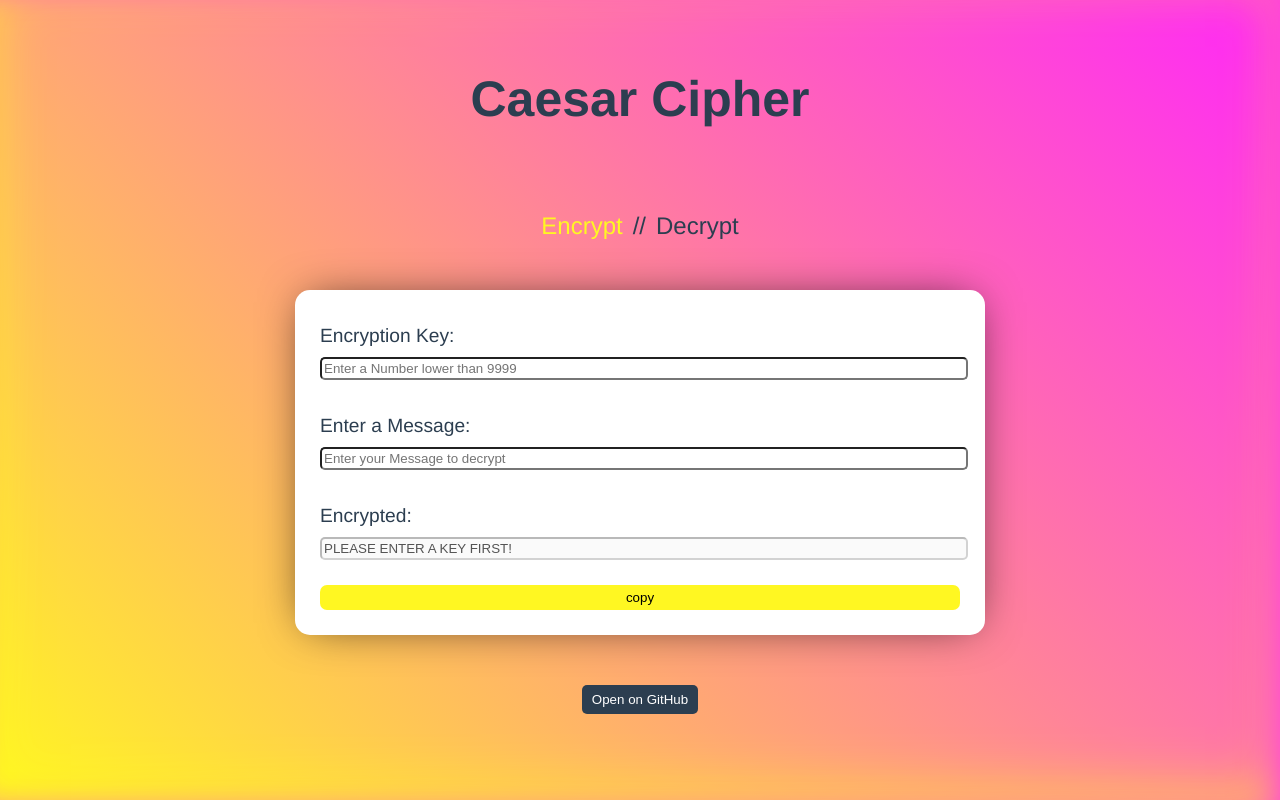
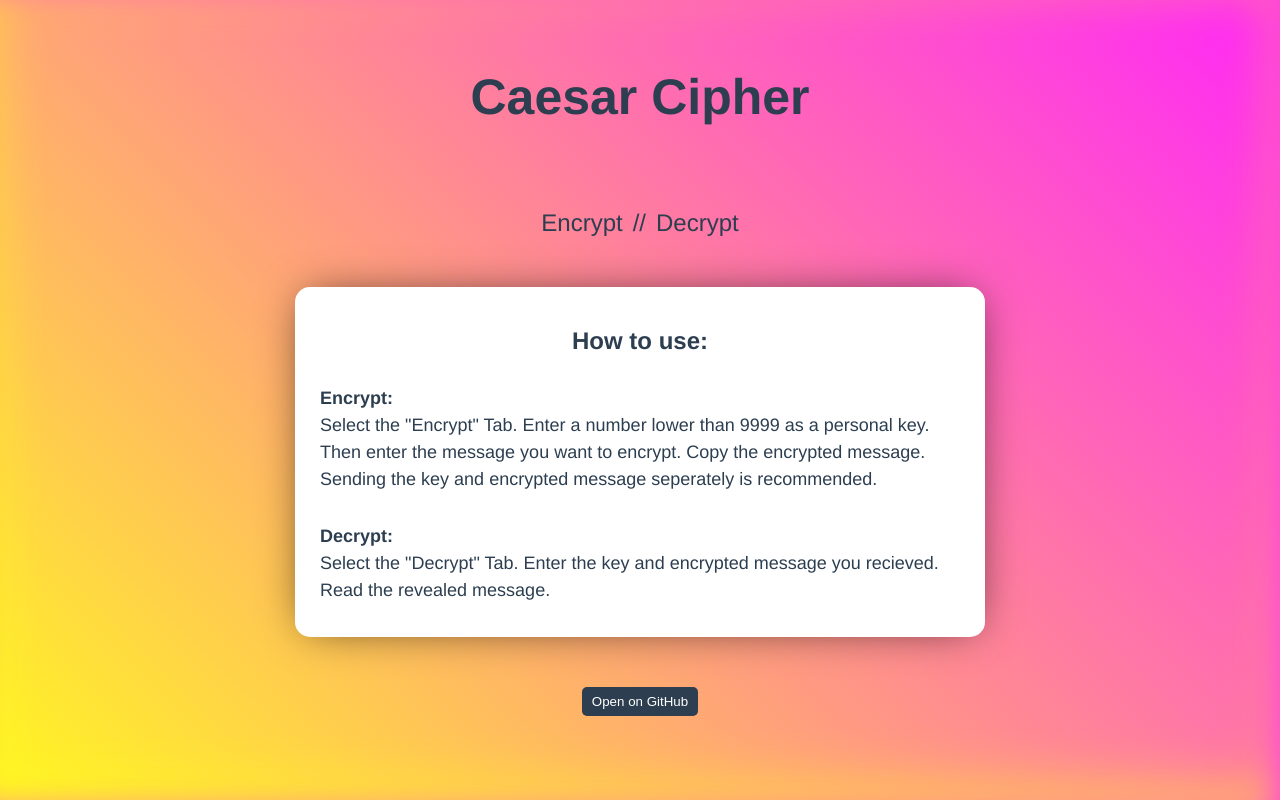
Before and after one commit to ayruun/caesar-cipher, a Vue app: page / in a window 1280 px wide. Built offline with nearby package versions, Linux system fonts and the light colour scheme.

Commit message:
add how-to component

```diff
--- a/src/App.vue
+++ b/src/App.vue
@@ -19,7 +19,8 @@
       >Decrypt</p>
     </div>
 
-    <TabEncrypt v-if="tabSelected" />
+    <TabHowTo v-if="tabSelected === 'welcome'"/>
+    <TabEncrypt v-else-if="tabSelected === 'encrypt'" />
     <TabDecrypt v-else />
 
     <a
@@ -35,23 +36,25 @@
 </template>
 
 <script>
+import TabHowTo from "./components/TabHowTo.vue";
 import TabEncrypt from "./components/TabEncrypt.vue";
 import TabDecrypt from "./components/TabDecrypt.vue";
 
 export default {
   name: "app",
   components: {
+    TabHowTo,
     TabEncrypt,
     TabDecrypt
   },
   data() {
     return {
-      tabSelected: true
+      tabSelected: "welcome"
     };
   },
   methods: {
     selectEncrypt() {
-      this.tabSelected = true;
+      this.tabSelected = "encrypt";
       this.$refs.encryptBtn.style.color = "var(--yellow)";
       this.$refs.decryptBtn.style.color = "var(--primary)";
       this.$refs.app.style.background =
@@ -60,7 +63,7 @@ export default {
         "inset -20px 0 38px -18px var(--pink), inset -3px -13px 65px -18px var(--yellow)";
     },
     selectDecrypt() {
-      this.tabSelected = false;
+      this.tabSelected = "decrypt";
       this.$refs.decryptBtn.style.color = "var(--green)";
       this.$refs.encryptBtn.style.color = "var(--primary)";
       this.$refs.app.style.background =
@@ -124,16 +127,17 @@ p {
 }
 
 #encrypt-btn {
-  color: var(--yellow);
+  color: var(--primary);
 }
 
 #decrypt-btn {
   color: var(--primary);
 }
 
+.how-to,
 .tab-encrypt,
 .tab-decrypt {
-  height: auto;
+  height: 300px;
   width: 50vw;
   background: white;
   padding: 25px;
@@ -175,6 +179,7 @@ input {
     font-size: 35px;
   }
 
+  .how-to,
   .tab-encrypt,
   .tab-decrypt {
     width: 70vw;
--- a/src/components/TabDecrypt.vue
+++ b/src/components/TabDecrypt.vue
@@ -44,7 +44,5 @@ export default {
 </script>
 
 <style>
-  #margin-input {
-    margin-bottom: 54px;
-  }
+
 </style>
--- /dev/null
+++ b/src/components/TabHowTo.vue
@@ -0,0 +1,32 @@
+<template>
+    <div class="how-to">
+        <h2>How to use:</h2>
+        <p><b>Encrypt:</b><br> Select the "Encrypt" Tab. Enter a number lower than 9999 as a personal key. Then enter the message you want to encrypt. Copy the encrypted message. Sending the key and encrypted message seperately is recommended.</p>
+        <p><b>Decrypt:</b><br> Select the "Decrypt" Tab. Enter the key and encrypted message you recieved. Read the revealed message.</p>
+    </div>
+</template>
+
+<script>
+export default {
+
+}
+</script>
+
+<style>
+    .how-to {
+        display: flex;
+        flex-direction: column;
+        align-items: flex-start;
+    }
+
+    .how-to h2 {
+        align-self: center;
+        margin: 15px 0;
+    }
+
+    .how-to p {
+        font-size: 18px;
+        margin: 15px 0;
+        line-height: 150%;
+    }
+</style>
```
